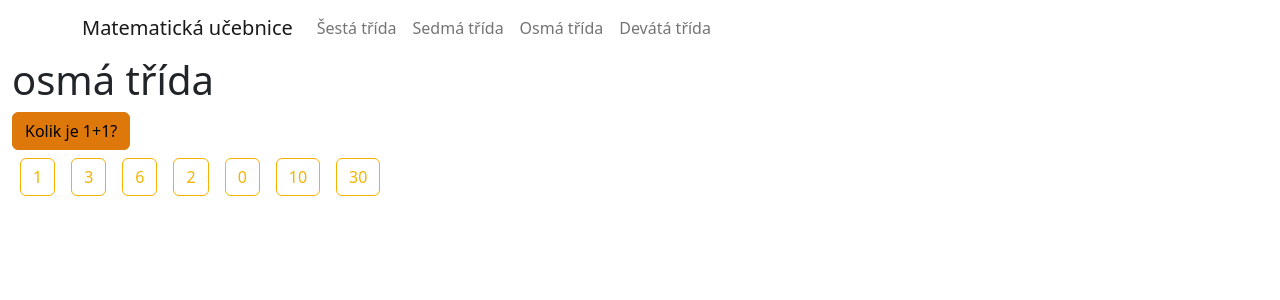
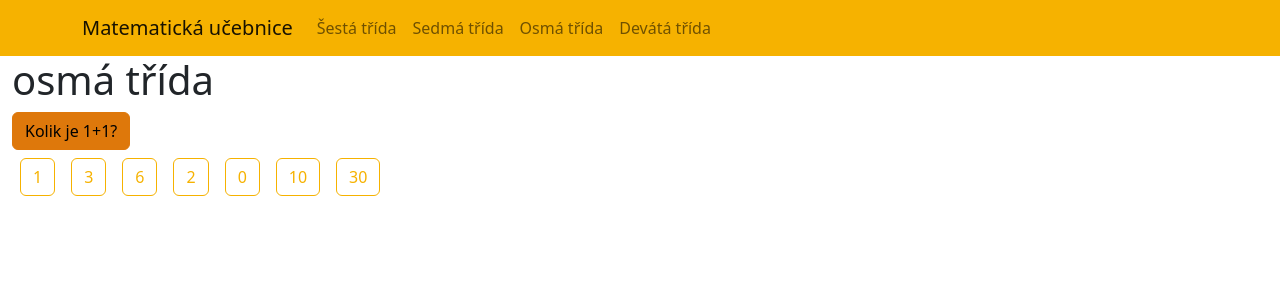
Before and after one commit to gyarab/2022-3e-matematicka_ucebnice, a Next.js app: page /class/eight in a window 1280 px wide. Shown: the top 300 px of the page. Built offline with nearby package versions, Linux system fonts and the light colour scheme.

Commit message:
background color change

```diff
--- a/components/nav-bar/NavBar.jsx
+++ b/components/nav-bar/NavBar.jsx
@@ -19,7 +19,7 @@ const NavBar = ({currentRoute}) => {
      */
 
     return (
-        <Navbar bg={"--bs-blue"} expand={"lg"}>
+        <Navbar bg={"secondary"} expand={"lg"}>
             <Container>
                 <Navbar.Brand href={"/homepage"}>Matematická učebnice</Navbar.Brand>
                 <Navbar.Toggle aria-controls={"basic-navbar-nav"}/>
```
